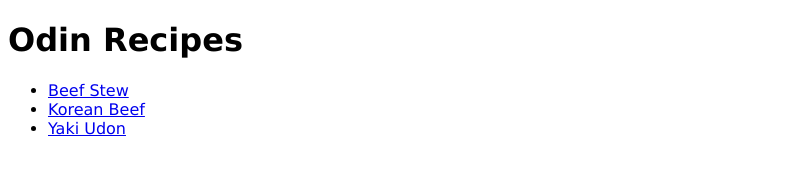
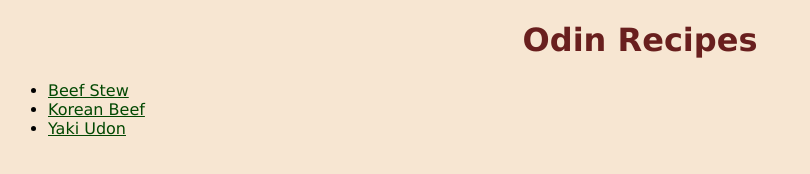
Before and after one commit to kiymur/odin-recipes, a plain HTML site: page index.html in a window 1280 px wide. Shown: the whole page, without its empty margins (0-810 px from the left). Drawn offline with Linux system fonts and the light colour scheme.

Commit message:
Change colour scheme to brown and green
Background colour changed to beige, main titles changed to brown, and
links changed to green.

```diff
--- a/index.html
+++ b/index.html
@@ -9,9 +9,9 @@
 <body>
     <h1>Odin Recipes</h1>
     <ul>
-        <li><a href="./recipes/beef-stew.html">Beef Stew</a></li>
-        <li><a href="./recipes/korean-beef.html">Korean Beef</a></li>
-        <li><a href="./recipes/yaki-udon.html">Yaki Udon</a></li>
+        <li><a class="recipe" href="./recipes/beef-stew.html">Beef Stew</a></li>
+        <li><a class="recipe" href="./recipes/korean-beef.html">Korean Beef</a></li>
+        <li><a class="recipe" href="./recipes/yaki-udon.html">Yaki Udon</a></li>
     </ul>
 </body>
 </html>
--- a/styles.css
+++ b/styles.css
@@ -1,4 +1,18 @@
 * {
     font-family:Verdana, Geneva, Tahoma, sans-serif;
     box-sizing: border-box;
+    background-color: rgb(247, 230, 210);
 }
+
+h1 {
+    text-align: center;
+    color: rgba(93, 15, 15, 0.926);
+}
+
+.home {
+    color: green;
+}
+
+.recipe {
+    color: rgb(2, 72, 2);
+}
```
Also changed, not shown: recipes/beef-stew.html (+1 -1 lines), recipes/korean-beef.html (+1 -1 lines), recipes/yaki-udon.html (+1 -1 lines).
